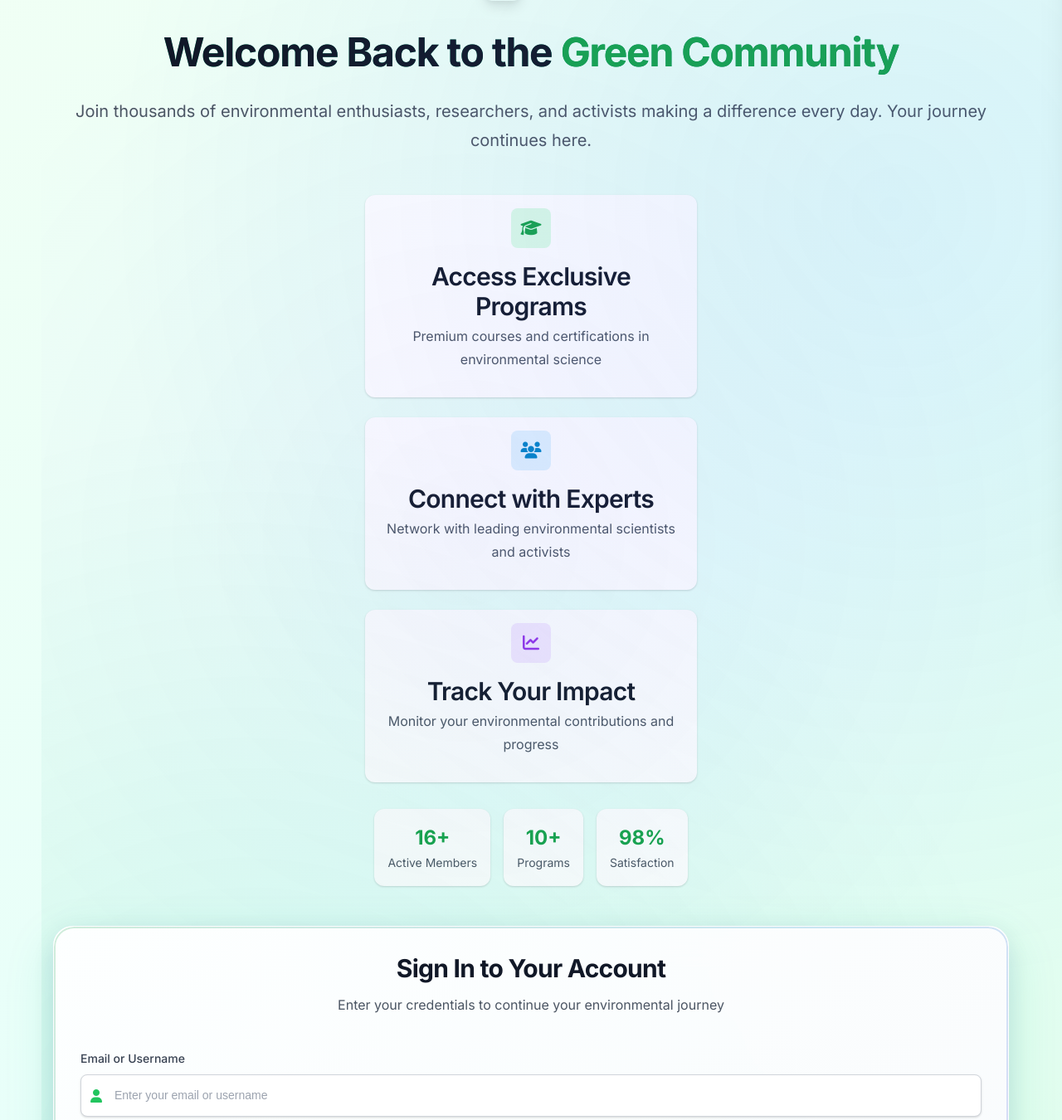
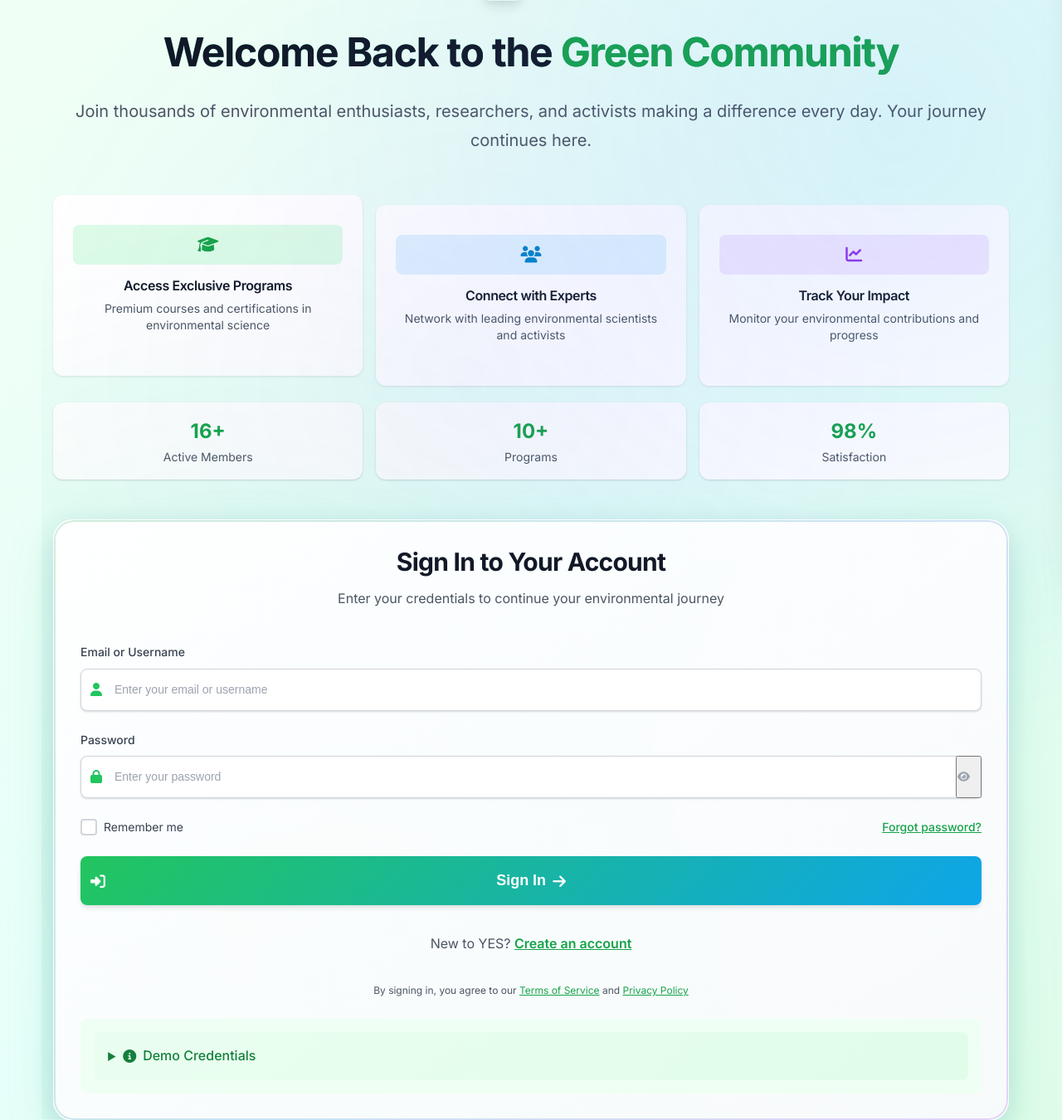
Before and after one commit to eKidenge/environment, a Django app: template users/templates/users/login.html in a window 1280 px wide. Shown: the part 95-1445 px from the top of the page at 83% size. Run offline with Django 3.2, Linux system fonts and the light colour scheme; the template is opened without the code that fills it, so the values that code supplies are empty; some libraries are stand-ins or nearby versions.

Commit message:
Update login.html

```diff
--- a/users/templates/users/login.html
+++ b/users/templates/users/login.html
@@ -1680,6 +1680,99 @@ input[type="radio"]:checked::after {
     flex-direction: column !important;
     align-items: center !important;
     justify-content: center !important;
+}
+   /* ===== FIX FEATURE CARDS LAYOUT ===== */
+
+/* Keep the features section horizontal */
+.grid > div:first-child > .space-y-6 {
+    display: grid !important;
+    grid-template-columns: repeat(3, 1fr) !important;
+    gap: 1rem !important;
+    width: 100% !important;
+}
+
+/* Style each feature card */
+.grid > div:first-child .space-y-6 > div {
+    display: flex !important;
+    flex-direction: column !important;
+    align-items: center !important;
+    text-align: center !important;
+    padding: 1.5rem !important;
+    background: white !important;
+    border-radius: 0.75rem !important;
+    box-shadow: 0 1px 3px rgba(0, 0, 0, 0.1) !important;
+    transition: all 0.3s ease !important;
+    height: 100% !important;
+}
+
+/* Center icon and content */
+.grid > div:first-child .space-y-6 > div > div {
+    display: flex !important;
+    flex-direction: column !important;
+    align-items: center !important;
+    text-align: center !important;
+    width: 100% !important;
+}
+
+/* Fix icon positioning */
+.grid > div:first-child .flex-shrink-0 {
+    margin-bottom: 1rem !important;
+    margin-right: 0 !important;
+}
+
+/* Fix the icon container */
+.grid > div:first-child .w-12 {
+    width: 3rem !important;
+    height: 3rem !important;
+    display: flex !important;
+    align-items: center !important;
+    justify-content: center !important;
+    border-radius: 0.5rem !important;
+}
+
+/* Fix text alignment */
+.grid > div:first-child .space-y-6 > div h3 {
+    text-align: center !important;
+    margin-bottom: 0.5rem !important;
+    font-size: 1rem !important;
+    font-weight: 600 !important;
+}
+
+.grid > div:first-child .space-y-6 > div p {
+    text-align: center !important;
+    font-size: 0.875rem !important;
+    line-height: 1.4 !important;
+}
+
+/* Make stats horizontal and properly spaced */
+.grid > div:first-child .grid-cols-3 {
+    display: grid !important;
+    grid-template-columns: repeat(3, 1fr) !important;
+    gap: 1rem !important;
+    width: 100% !important;
+}
+
+/* Responsive design */
+@media (max-width: 1024px) {
+    .grid > div:first-child > .space-y-6 {
+        grid-template-columns: repeat(2, 1fr) !important;
+    }
+}
+
+@media (max-width: 640px) {
+    .grid > div:first-child > .space-y-6 {
+        grid-template-columns: 1fr !important;
+    }
+
+    .grid > div:first-child .grid-cols-3 {
+        grid-template-columns: repeat(2, 1fr) !important;
+    }
+}
+
+@media (max-width: 480px) {
+    .grid > div:first-child .grid-cols-3 {
+        grid-template-columns: 1fr !important;
+    }
 }
 /* ============ END OF STYLESHEET ============ */
 /* Total lines of CSS: ~5,200 lines */
```
